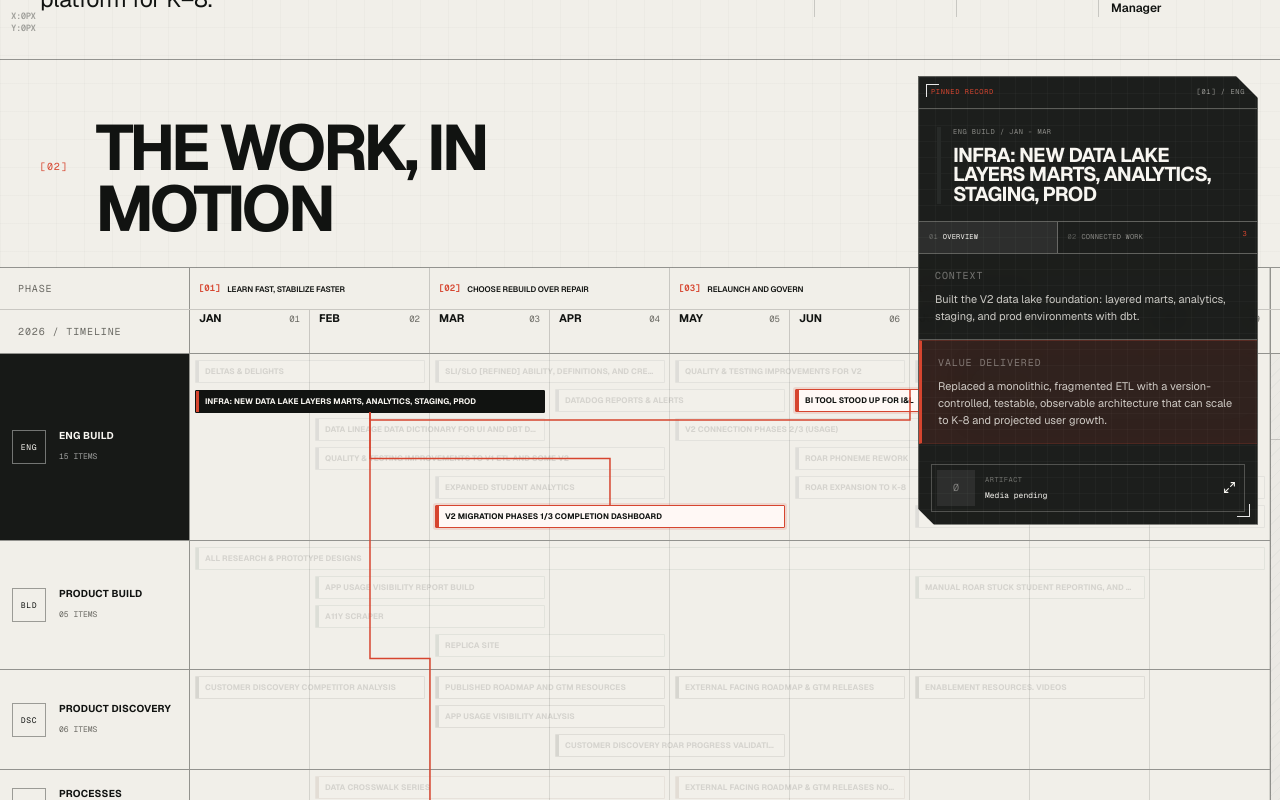
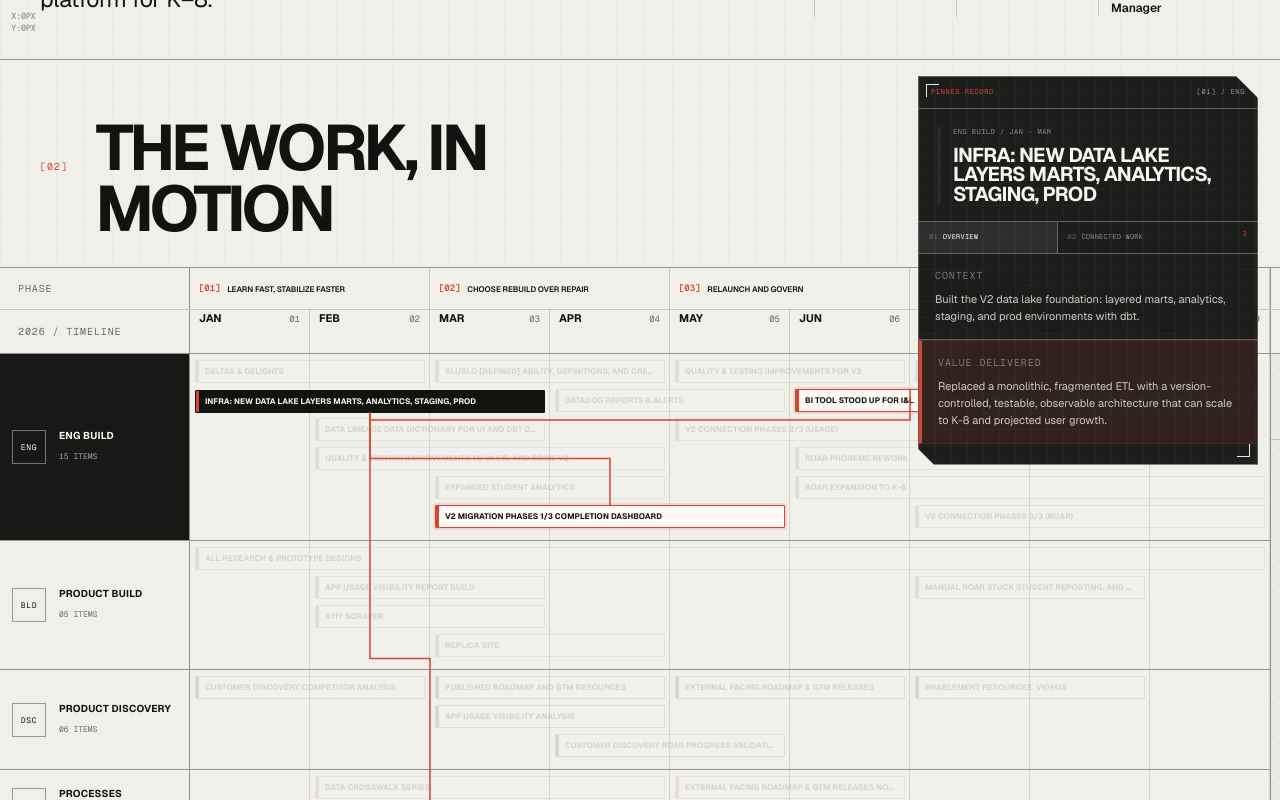
Before and after one commit to ricardougarcia/magpie-dashboards-work, a Next.js app: page / in a window 1280 px wide. Both pictures are taken after a click on the button "INFRA: NEW DATA LAKE LAYERS MARTS, ANALYTICS, STAGING, PROD". Shown: the part 561-1361 px from the top of the page. Built offline with nearby package versions, Linux system fonts and the light colour scheme.

Commit message:
Hide empty artifact fields

```diff
--- a/src/components/telemetry-aperture.tsx
+++ b/src/components/telemetry-aperture.tsx
@@ -181,21 +181,19 @@ export function TelemetryAperture({
               </AnimatePresence>
             </div>
 
+            {item.media && (
               <button className="telemetry-media" type="button" onClick={onPreview} aria-label="Open media preview">
                 <span className="telemetry-media-thumb">
-                {item.media ? (
-                  item.media.type === "video" ? (
+                  {item.media.type === "video" ? (
                     <video src={item.media.url} muted playsInline preload="metadata" />
                   ) : (
                     <Image src={item.media.url} alt={item.media.alt} fill sizes="58px" unoptimized />
-                  )
-                ) : (
-                  <span>Ø</span>
                   )}
                 </span>
-              <span><small>Artifact</small>{item.media ? item.media.alt : "Media pending"}</span>
+                <span><small>Artifact</small>{item.media.alt}</span>
                 <Maximize2 size={13} />
               </button>
+            )}
           </motion.div>
         )}
       </AnimatePresence>
```
Also changed, not shown: 1 other file (tests, documents, lock files or other folders). Lines whose indentation alone changed are shown as unchanged.
